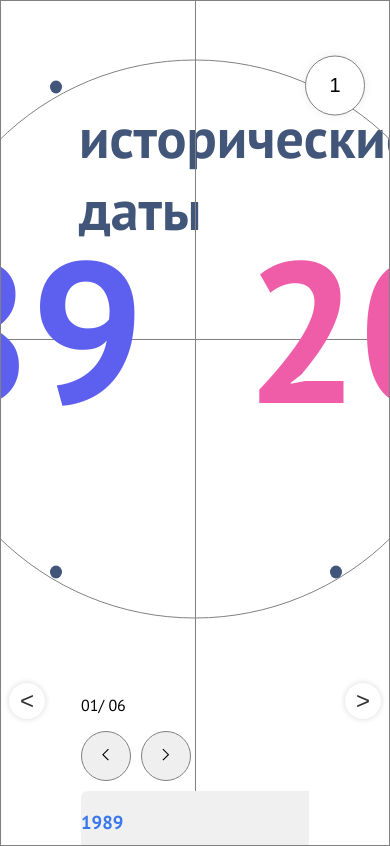
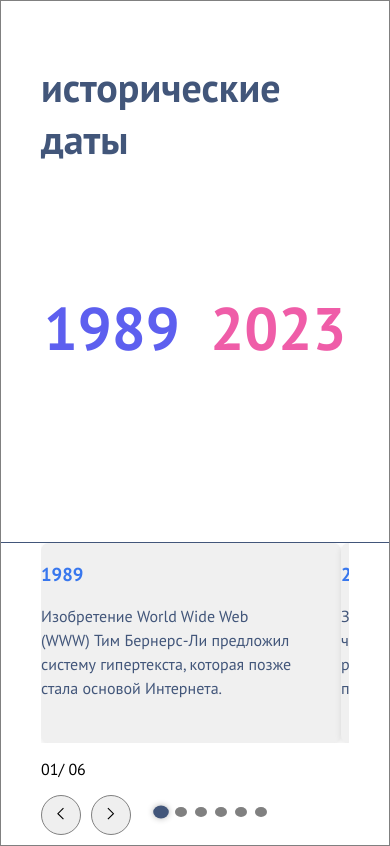
Before and after one commit to kanat0001/-historical-dates, a React app: page / in a window 390 px wide. Built offline with nearby package versions, Linux system fonts and the light colour scheme.

Commit message:
финальные доработки

```diff
--- a/src/App.css
+++ b/src/App.css
@@ -9,8 +9,6 @@ html, body, #root, .app {
   justify-content: center;
 
 }
-
-
 .page {
   width: 1440px;
   height: 100%;
@@ -64,152 +62,160 @@ html, body, #root, .app {
   margin: 100px 0 0 78px;
 }
 
+
+
+
+
 .last-content {
   margin-top: auto;
 }
 
 .circle-button{
-    margin-top: 450px;
-    margin-bottom: 10px;
+    margin-top: auto;
+    margin-bottom: 50px;
     margin-left:80px;
+    display: flex;
+    align-items: end;
 }
-.circle-button button {
+
+.circle-button-next {
   border: 1px solid grey;
   border-radius: 50%;
   width: 50px;
   height: 50px;
-  margin-right: 10px;
+  margin-right: 5px;
 }
-
-/* .container {
-  position: relative;
-  width: 1440px;
-  height: 1080px;
-  margin: 0 auto;
-  background: #fff;
-  overflow: hidden;
-}
-
-.background-custom {
-  position: absolute;
-  top: 0;
-  left: 0;
-  width: 1440px;
-  height: 1080px;
-  pointer-events: none;
-}
-
-.line-vertical {
-  position: absolute;
-  left: 50%;
-  top: 0;
-  width: 4px;
-  height: 100%;
-  background: #d1d1d1;
-  transform: translateX(-50%);
-  z-index: 1;
-}
-
-.line-horizontal {
-  position: absolute;
-  left: 0;
-  width: 100%;
-  height: 4px;
-  background: #d1d1d1;
-  top: 45%; /* чуть выше центра */
-  /* z-index: 1;
-}
-
-.center-circle {
-  position: absolute;
-  left: 50%;
-  top: 45%;
-  width: 500px;
-  height: 500px;
-  background: transparent;
-  border: 4px solid #d1d1d1;
-  border-radius: 50%;
-  transform: translate(-50%, -50%);
-  z-index: 2;
-} */
-
-
-/* body{
-  margin: 0;
-  font-family: "PT Sans", sans-serif;
-}
-.page {
-  position: relative;
-  max-width: 1440px;
-  height: 1080px;
-  margin: 0 auto;
-  min-height: 100%;
-  background-color: #fff;
-  overflow: hidden;
-  border: 0.5px solid rgb(201, 198, 198);
-}
-
-.background {
-  position: absolute;
-  top: 0;
-  left: 0;
-  width: 100%;
-  height: 100%;
-  z-index: 0;
-  pointer-events: none;
-}
-
-.line {
-  position: absolute;
-  background-color: grey;
-}
-
-.vertical {
-  width: 1px;
-  height: 100%;
-  left: 50%;
-  top: 0;
-  transform: translateX(-50%);
-}
-
-.horizontal {
-  height: 1px;
-  width: 100%;
-  top: 40%;
-  left: 0;
-  transform: translateY(-50%);
-}
-
-.ring {
-  position: absolute;
-  width: 570px;
-  height: 570px;
-  border: 0.5px solid grey;
-  border-radius: 50%;
-  top: 40%;
-  left: 50%;
-  transform: translate(-50%, -50%);
-}
-
-.content {
-  position: relative;
-  min-height: 100vh;
-  display: flex;
-  flex-direction: column;
-
-  z-index: 1;
-}
-
-
-.circle-button{
-    margin-top: 450px;
-    margin-bottom: 10px;
-    margin-left:80px;
-}
-.circle-button button {
+.circle-button-prev {
   border: 1px solid grey;
   border-radius: 50%;
   width: 50px;
   height: 50px;
-  margin-right: 10px;
-} */
+  margin-left: 5px;
+}
+.circle-button-date{
+  width: 15px;
+  right: 10px;
+  background-color: black;
+  border-radius: 50%;
+  border: none;
+}
+.period-dots-wrapper{
+  display: none;
+}
+
+
+@media (max-width: 1440px) {
+  .content h1 {
+    font-size: 48px;
+    margin: 80px 0 0 60px;
+  }
+}
+@media (max-width: 834px) {
+  .circle-button {
+    margin-top: 300px;
+    margin-left: 40px;
+  }
+}
+@media (max-width: 767px) {
+  .bacground{
+    display: none;
+  }
+  .ring{
+    display: none;
+  }
+  .vertical-line{
+    display: none;
+  }
+  .horizontal-line{
+    display: none;
+  }
+}
+@media (max-width: 600px) {
+  .content h1 {
+    font-size: 40px;
+    margin: 60px 0 0 40px;
+  }
+}
+@media (max-width: 834px) {
+  .circle-button {
+    margin-top: 300px;
+    margin-left: 40px;
+  }
+}
+@media (max-width: 767px) {
+  .bacground{
+    display: none;
+  }
+  .ring{
+    display: none;
+  }
+  .vertical-line{
+    display: none;
+  }
+  .horizontal-line{
+    display: none;
+  }
+  .last-content{
+    display: flex;
+    flex-direction: column;
+  }
+  .app-cards {
+    order: 1;
+  }
+  .circle-button{
+    margin-top: 0;
+    order: 2;
+  }
+  .period-dots-wrapper {
+  display: flex;
+  justify-content: center;
+  align-items: center;
+  margin-bottom: 14px;
+  margin-left: 50px;
+}
+.period-dot {
+  width: 10px;
+  height: 10px;
+  margin: 4px;
+  border-radius: 50%;
+  background-color: grey;
+  border: none;
+  transition: 0.3s;
+}
+
+.period-dot.active {
+  background-color: #42567A;
+  transform: scale(1.3);
+  box-shadow: 0 0 5px rgba(0, 0, 0, 0.3);
+}
+
+}
+@media (max-width: 540px){
+  .circle-button{
+    margin-bottom: 10px;
+  }
+  .circle-button-next{
+    width: 40px;
+    height: 40px;
+  }
+  .circle-button-prev{
+    width: 40px;
+    height: 40px;
+  }
+}
+@media (max-width: 400px){
+  .period-dots-wrapper {
+    margin-left: 20px;
+  }
+}
+
+@media (max-width: 320px) {
+  .content h1 {
+    font-size: 20px;
+    margin: 40px 0 0 20px;
+  }
+  .circle-button{
+    margin-left: 20px;
+  }
+
+}
--- a/src/App.tsx
+++ b/src/App.tsx
@@ -1,23 +1,25 @@
-import React, { useRef } from 'react'
-import { useState } from 'react';
+import { useState, useRef } from 'react';
 import {cardsData, PeriodKey} from './data/cardsData'
 import Cards from './components/Cards'
 import CircleButton, { CircleButtonHandle } from './components/CircleButton';
-import AnimatedYearRange from './components/YearCards';
+import './App.css'
+
+//icons
 import { GrPrevious } from "react-icons/gr";
 import { GrNext } from "react-icons/gr";
-import './App.css'
 
 
 const App: React.FC = () => {
   const [historyButton, setHistoryButton] = useState<PeriodKey>('1')
   const [selectedKey, setSelectedKey] = useState<PeriodKey>('1')
   const circleRef = useRef <CircleButtonHandle>(null)
+  const activePeriodDot = parseInt(historyButton, 10) - 1;
 
   const handleSelect = (key: string) => {
     setSelectedKey(key as PeriodKey)
   }
-  console.log(`${historyButton} активная кнопка`)
+
+
  return (
   <div className='app'>
     <div className='page'>
@@ -37,13 +39,24 @@ const App: React.FC = () => {
              </div>
              <div className='last-content'>
                 <div  className='circle-button'>
+                    <div>
+                      <p >0{historyButton}/ 06</p>
+                      <button className='circle-button-next' onClick={()=> circleRef.current?.goToPrev()}><GrPrevious /></button>
+                      <button className='circle-button-prev' onClick={()=> circleRef.current?.goToNext()}><GrNext /></button>
+                    </div>
+                    <div className="period-dots-wrapper">
+                      {[...Array(6)].map((_, index) => (
+                      <button
+                      key={index}
+                      className={`period-dot ${index === activePeriodDot ? "active" : ""}`}
+                      ></button>
+                      ))}
+                    </div>
 
-                    <p>0{historyButton}/ 06</p>
-                    <div>
-                    <button className='circle-button-prev' onClick={()=> circleRef.current?.goToPrev()}><GrPrevious /></button>
-                    <button className='circle-button-next' onClick={()=> circleRef.current?.goToNext()}><GrNext /></button></div>
                 </div>
+                  <div className='app-cards'>
                     <Cards period={historyButton}/>
+                  </div>
              </div>
         </div>
 
@@ -55,33 +68,3 @@ const App: React.FC = () => {
 }
 
 export default App
-
-/*      <div className="page">
-      <div className="background">
-        <div className="line vertical" />
-        <div className="line horizontal" />
-        <div className="ring" />
-      </div>
-
-
-        <div className='content'>
-
-
-
-          <CircleButton
-          onSelect={(key) => setHistoryButton(key as PeriodKey)}
-          selectedKey={historyButton}
-          ref={circleRef}
-          />
-
-          <div  className='circle-button'>
-
-            <p>0{historyButton}/ 06</p>
-            <div>
-              <button className='circle-button-prev' onClick={()=> circleRef.current?.goToPrev()}><GrPrevious /></button>
-              <button className='circle-button-next' onClick={()=> circleRef.current?.goToNext()}><GrNext /></button></div>
-          </div>
-
-          <Cards period={historyButton}/>
-        </div>
-    </div> */
--- a/src/components/Cards.css
+++ b/src/components/Cards.css
@@ -30,8 +30,8 @@
 
 .card {
   flex: 0 0 auto;
-  width: 500px;
-  height: 150px;
+  width: 400px;
+  height: 200px;
   background-color: #f0f0f0;
   border-radius: 8px;
   padding: 0;
@@ -60,6 +60,8 @@
   margin-right: 80px;
 
 }
+
+
 .arrow {
   position: absolute;
   top: 700px;
@@ -96,3 +98,42 @@
 .cards::-webkit-scrollbar{
     display: none;
 }
+
+@media (max-width: 834px) {
+  .cards {
+    margin: 0 40px;
+  }
+  .card {
+    width: 350px;
+  }
+  .card-content {
+    font-size: 16px;
+    line-height: 24px;
+    margin-right: 40px;
+  }
+}
+
+@media (max-width: 767px){
+  .cards-wrapper{
+    border-top: 1px solid #42567A;
+    margin-bottom: 0;
+  }
+  .card-content{
+    margin-top: 8px;
+    margin-bottom: 0;
+  }
+  .arrow.left,
+  .arrow.right {
+    display: none;
+  }
+}
+@media (max-width: 500px){
+    .card {
+    width: 300px;
+  }
+}
+@media (max-width: 320px){
+  .cards{
+    margin: 0 20px;
+  }
+}
--- a/src/components/CircleButton.css
+++ b/src/components/CircleButton.css
@@ -15,6 +15,8 @@
     height: 100%;
     transform-origin: center;
 }
+
+
 .button-name{
   position: absolute;
   top: 0;
@@ -30,6 +32,9 @@
   animation: fadeIn 0.6s ease-in-out;
   opacity: 1;
 }
+.mobile-circle {
+  display: none;
+}
 
 @keyframes fadeIn {
   from {
@@ -41,7 +46,16 @@
     transform: translateY(0);
   }
 }
+@media (max-width: 767px) {
 
+  .circle {
+    display: none;
+
+  }
+  .button-name {
+    display: none;
+  }
+}
 
 .circle-btn {
   position: absolute;
--- a/src/components/CircleButton.tsx
+++ b/src/components/CircleButton.tsx
@@ -1,4 +1,5 @@
 import { useState, forwardRef, useImperativeHandle } from "react";
+import useIsMobile from "../hooks/useIsMobile";
 import { cardsData, PeriodKey } from "../data/cardsData";
 import AnimatedYearRange from "./YearCards";
 import "./CircleButton.css";
@@ -30,6 +31,9 @@ const CircleButton = forwardRef<CircleButtonHandle, Props>(
     const radius = 280;
     const [rotation, setRotation] = useState(0);
     const [currentIndex, setCurrentIndex] = useState(0);
+    const isMobile = useIsMobile();
+
+
 
     const handleClick = (index: number) => {
       const anglePerButton = 360 / buttonCount;
@@ -58,13 +62,15 @@ const CircleButton = forwardRef<CircleButtonHandle, Props>(
     return (
         <div className="circle-wrapper">
           <div className="button-name" key={selectedKey}>{keyTitles[selectedKey]}</div>
-        <div
+
+          {!isMobile && (
+            <div
           className="circle"
           style={{
             transform: `rotate(${rotation}deg)`,
             transition: "transform 1s ease-in-out"
           }}
-        >
+          >
           {keys.map((key, i) => {
             const angle = (360 / buttonCount) * i - 60;
             const rad = (angle * Math.PI) / 180;
@@ -85,6 +91,8 @@ const CircleButton = forwardRef<CircleButtonHandle, Props>(
             );
           })}
         </div>
+          )}
+
         <AnimatedYearRange selectedKey={selectedKey} />
       </div>
     );
--- a/src/components/YearCards.css
+++ b/src/components/YearCards.css
@@ -10,6 +10,38 @@
   font-family: "PT Sans", sans-serif;
 }
 
+@media (max-width: 1440px) {
+  .year-range {
+    font-size: 150px;
+  }
+}
+@media (max-width: 834px) {
+  .year-range {
+    font-size: 120px;
+  }
+}
+@media (max-width: 600px) {
+  .year-range {
+    font-size: 100px;
+  }
+}
+@media (max-width: 516px){
+  .year-range {
+    font-size: 80px;
+  }
+}
+@media (max-width: 412px) {
+  .year-range {
+    font-size: 60px;
+  }
+}
+@media (max-width: 320px) {
+  .year-range {
+    font-size: 56px;
+  }
+}
+
+
 .year-min{
   color: rgb(93, 95, 239);
 }
--- a/src/data/cardsData.ts
+++ b/src/data/cardsData.ts
@@ -1,17 +1,17 @@
 export const cardsData = {
     '1': [
-      {id: "1989", text: 'Изобретение World Wide Web (WWW) Тим Бернерс-Ли предложил систему гипертекста, которая позже стала основой Интернета. кардинально изменило доступ к информации и взаимодействие в научном мире.'},
-      {id: "2003", text: 'Завершение проекта «Геном человека» Международная команда расшифровала 99% последовательности ДНК человека. Это стало основой для развития генетики, биотехнологий и персонализированной медицины.'},
-      {id: "2015", text: 'бнаружение гравитационных волн Обсерватория LIGO зафиксировала гравитационные волны, предсказанные Эйнштейном 100 лет назад. Это подтвердило Общую теорию относительности и открыло новую область в астрономии.'},
-      {id: "2019", text: 'Первая в истории фотография чёрной дыры Телескоп Event Horizon Telescope (EHT) представил изображение чёрной дыры в галактике M87 — исторический момент в астрофизике и наблюдательной науке.'},
-      {id: "2023", text: 'Прорыв в квантовых вычислениях (IBM Condor) IBM создала квантовый процессор с 1 121 кубитом, приблизив практическое использование квантовых вычислений в решении сложных задач.'}
+      {id: "1989", text: 'Изобретение World Wide Web (WWW) Тим Бернерс-Ли предложил систему гипертекста, которая позже стала основой Интернета.'},
+      {id: "2003", text: 'Завершение проекта «Геном человека» Международная команда расшифровала 99% последовательности ДНК человека.'},
+      {id: "2015", text: 'бнаружение гравитационных волн Обсерватория LIGO зафиксировала гравитационные волны, предсказанные Эйнштейном 100 лет назад.'},
+      {id: "2019", text: 'Первая в истории фотография чёрной дыры Телескоп Event Horizon Telescope (EHT) представил изображение чёрной дыры в галактике M87.'},
+      {id: "2023", text: 'Прорыв в квантовых вычислениях (IBM Condor) IBM создала квантовый процессор с 1 121 кубитом.'}
     ],
     '2':[
-      {id: "1983", text: "Публикация доклада «Нация в опасности» (A Nation at Risk) — в США вышел отчёт о кризисе образования, вызвавший масштабные реформы по всему миру и повлиявший на стандарты обучения."},
-      {id: "2001", text: "Запуск международного тестирования PISA — ОЭСР начала оценивать навыки 15-летних школьников, что стало основой для сравнительного анализа и реформ в образовательных системах."},
-      {id: "2008", text: "Открытие платформы Khan Academy — первый крупный проект бесплатного видеообразования, начавшийся с YouTube и ставший символом доступного обучения онлайн."},
-      {id: "2012", text: "Создание платформ Coursera и edX — старт эры массовых открытых онлайн-курсов (MOOC), предоставивших миллионам доступ к курсам лучших университетов мира."},
-      {id: "2020", text: "Глобальный переход на дистанционное обучение из-за COVID-19 — впервые в истории миллиарды учащихся по всему миру одновременно перешли в онлайн-формат."}
+      {id: "1983", text: "Публикация доклада «Нация в опасности» (A Nation at Risk) — в США вышел отчёт о кризисе образования."},
+      {id: "2001", text: "Запуск международного тестирования PISA — ОЭСР начала оценивать навыки 15-летних школьников."},
+      {id: "2008", text: "Открытие платформы Khan Academy — первый крупный проект бесплатного видеообразования."},
+      {id: "2012", text: "Создание платформ Coursera и edX — старт эры массовых открытых онлайн-курсов (MOOC)."},
+      {id: "2020", text: "Глобальный переход на дистанционное обучение из-за COVID-19."}
     ],
 
     '3': [
@@ -25,7 +25,7 @@ export const cardsData = {
   },
   {
     id: "2001",
-    text: "Террористическая атака 11 сентября в США — крупнейший теракт в истории, повлиявший на глобальную безопасность, международные отношения и начало войн в Афганистане и Ираке."
+    text: "Террористическая атака 11 сентября в США — крупнейший теракт в истории, повлиявший на глобальную безопасность."
   },
   {
     id: "2008",
@@ -33,7 +33,7 @@ export const cardsData = {
   },
   {
     id: "2022",
-    text: "Начало полномасштабной войны России против Украины — крупнейший военный конфликт в Европе со времён Второй мировой, вызвавший масштабный гуманитарный и политический кризис."
+    text: "Начало полномасштабной войны России против Украины — крупнейший военный конфликт в Европе со времён Второй мировой."
   }
 ],
     '4': [
@@ -43,7 +43,7 @@ export const cardsData = {
   },
   {
     id: "1995",
-    text: "Премьера «Истории игрушек» — первый полнометражный фильм, полностью созданный с помощью компьютерной анимации (студия Pixar), ознаменовавший начало новой эры в анимации."
+    text: "Премьера «Истории игрушек» — первый полнометражный фильм, полностью созданный с помощью компьютерной анимации (студия Pixar)."
   },
   {
     id: "1997",
@@ -55,14 +55,14 @@ export const cardsData = {
   },
   {
     id: "2020",
-    text: "Глобальный сдвиг в дистрибуции фильмов — из-за пандемии COVID-19 студии начали выпускать крупные релизы онлайн (например, HBO Max и Disney+), изменив модель кинопроката."
+    text: "Глобальный сдвиг в дистрибуции фильмов — из-за пандемии COVID-19 студии начали выпускать крупные релизы онлайн (например, HBO Max и Disney+)."
   }
 ]
 ,
     '5': [
   {
     id: "2004",
-    text: "Создание графена — учёные Андрей Гейм и Константин Новосёлов впервые выделили двумерный материал, тоньше атома, с уникальными свойствами. За это они получили Нобелевскую премию по физике (2010)."
+    text: "Создание графена — учёные Андрей Гейм и Константин Новосёлов впервые выделили двумерный материал, тоньше атома, с уникальными свойствами."
   },
   {
     id: "2010",
@@ -70,7 +70,7 @@ export const cardsData = {
   },
   {
     id: "2012",
-    text: "Создание CRISPR-Cas9 как инструмента генной инженерии — впервые человек получил простой и точный способ редактировать ДНК, открыв путь к лечению генетических болезней и модификации организмов."
+    text: "Создание CRISPR-Cas9 как инструмента генной инженерии — впервые человек получил простой и точный способ редактировать ДНК."
   },
   {
     id: "2016",
@@ -84,11 +84,11 @@ export const cardsData = {
     '6': [
   {
     id: "1982",
-    text: "Нобелевская премия по литературе — колумбийский писатель Габриэль Гарсиа Маркес получает награду за роман «Сто лет одиночества», укрепляя значение магического реализма как мирового литературного явления."
+    text: "Нобелевская премия по литературе — колумбийский писатель Габриэль Гарсиа Маркес получает награду за роман «Сто лет одиночества»."
   },
   {
     id: "1997",
-    text: "Публикация первой книги о Гарри Поттере — роман Джоан Роулинг «Гарри Поттер и философский камень» запускает глобальную литературную франшизу, вернув детей к чтению по всему миру."
+    text: "Публикация первой книги о Гарри Поттере — роман Джоан Роулинг «Гарри Поттер и философский камень» запускает глобальную литературную франшизу."
   },
   {
     id: "2006",
@@ -100,7 +100,7 @@ export const cardsData = {
   },
   {
     id: "2021",
-    text: "Нобелевская премия по литературе — писатель Абдулразак Гурна (Танзания) награждён за «бескомпромиссное и сострадательное проникновение в последствия колониализма», усилив голос африканской литературы на глобальной арене."
+    text: "Нобелевская премия по литературе — писатель Абдулразак Гурна (Танзания) награждён за «бескомпромиссное и сострадательное проникновение в последствия колониализма»."
   }
 ] as const,
   };
--- /dev/null
+++ b/src/hooks/useIsMobile.ts
@@ -0,0 +1,16 @@
+import { useEffect, useState } from "react"
+
+const useIsMobile = (breakpoint = 768) => {
+    const [isMobile, setIsMobile] = useState(false);
+    useEffect(()=> {
+        const chekScreen = () => {
+            setIsMobile(window.innerWidth <=breakpoint)
+        };
+        chekScreen();
+        window.addEventListener('resize', chekScreen);
+        return () => window.removeEventListener('resize', chekScreen);
+    }, [breakpoint]);
+    return isMobile;
+ }
+
+ export default useIsMobile;
```
Lines whose indentation alone changed are shown as unchanged.
